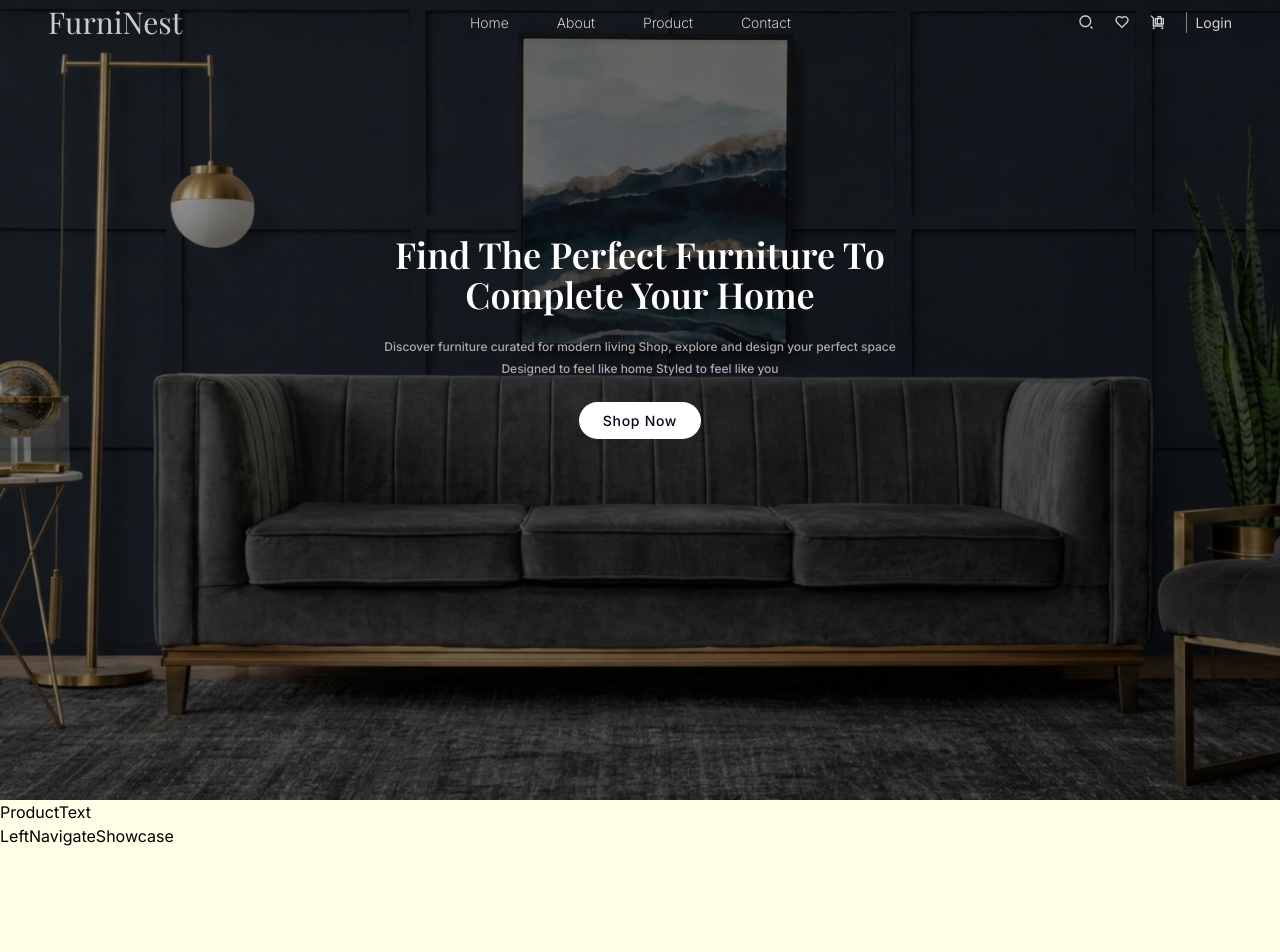
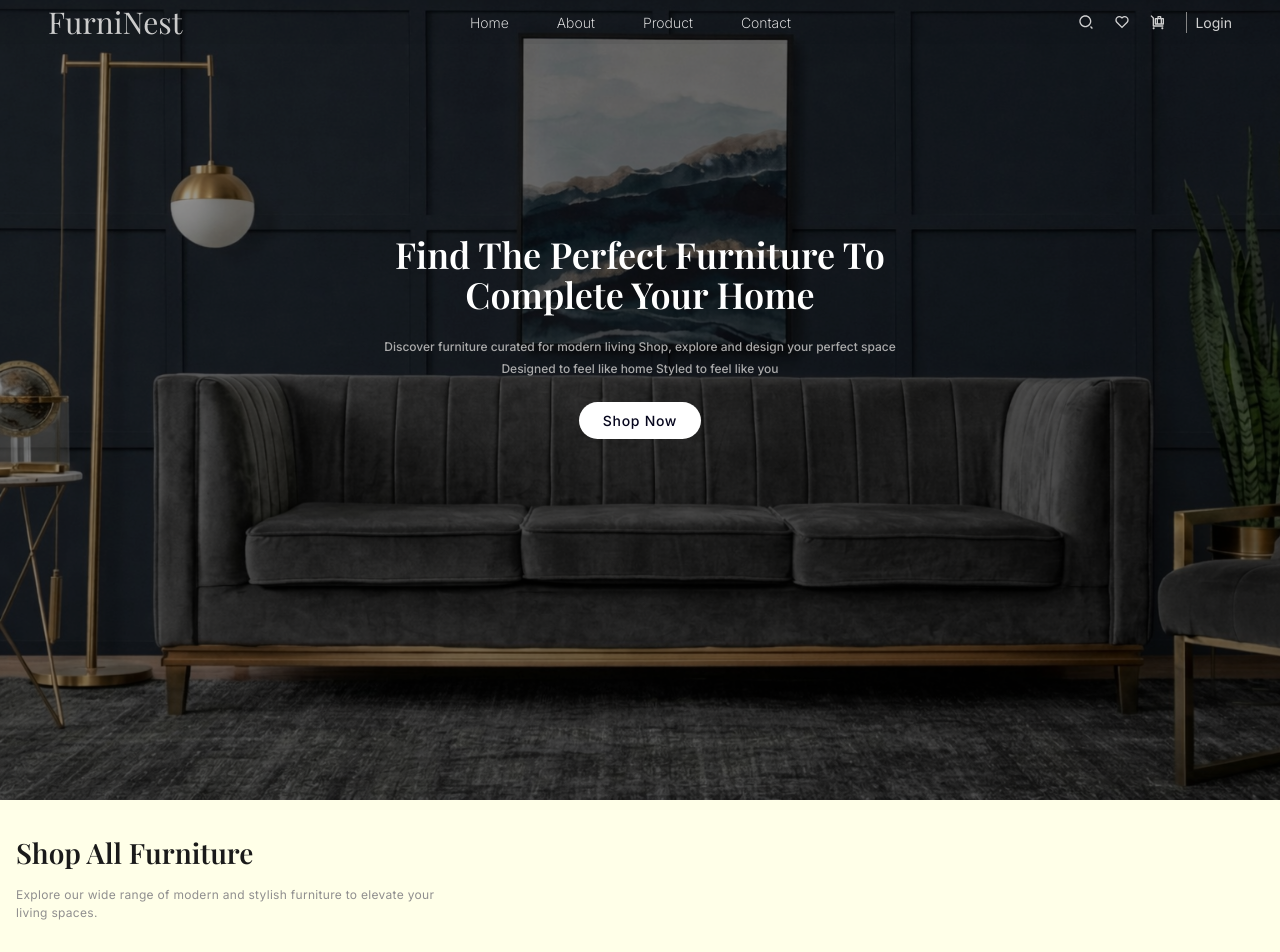
Before and after one commit to DragnelProjects/Furniture-website, a React (Vite) app: page /product in a window 1280 px wide. Shown: the top 952 px of the page. Built offline with nearby package versions, Linux system fonts and the light colour scheme; a web font is replaced by a local one.

Commit message:
top text implemented

```diff
--- a/src/product/ProductText.jsx
+++ b/src/product/ProductText.jsx
@@ -2,7 +2,10 @@ import React from 'react'
 
 function ProductText() {
   return (
-    <div>ProductText</div>
+    <div className='min-h-[10vw] flex_col justify-center pl-4 py-8 gap-3'>
+        <h2 className='title_text'>Shop All Furniture</h2>
+        <p className='text-[12px] text-[#908f8f] tracking-wide w-110 '>Explore our wide range of modern and stylish furniture to elevate your living spaces.</p>
+    </div>
   )
 }
 
```
